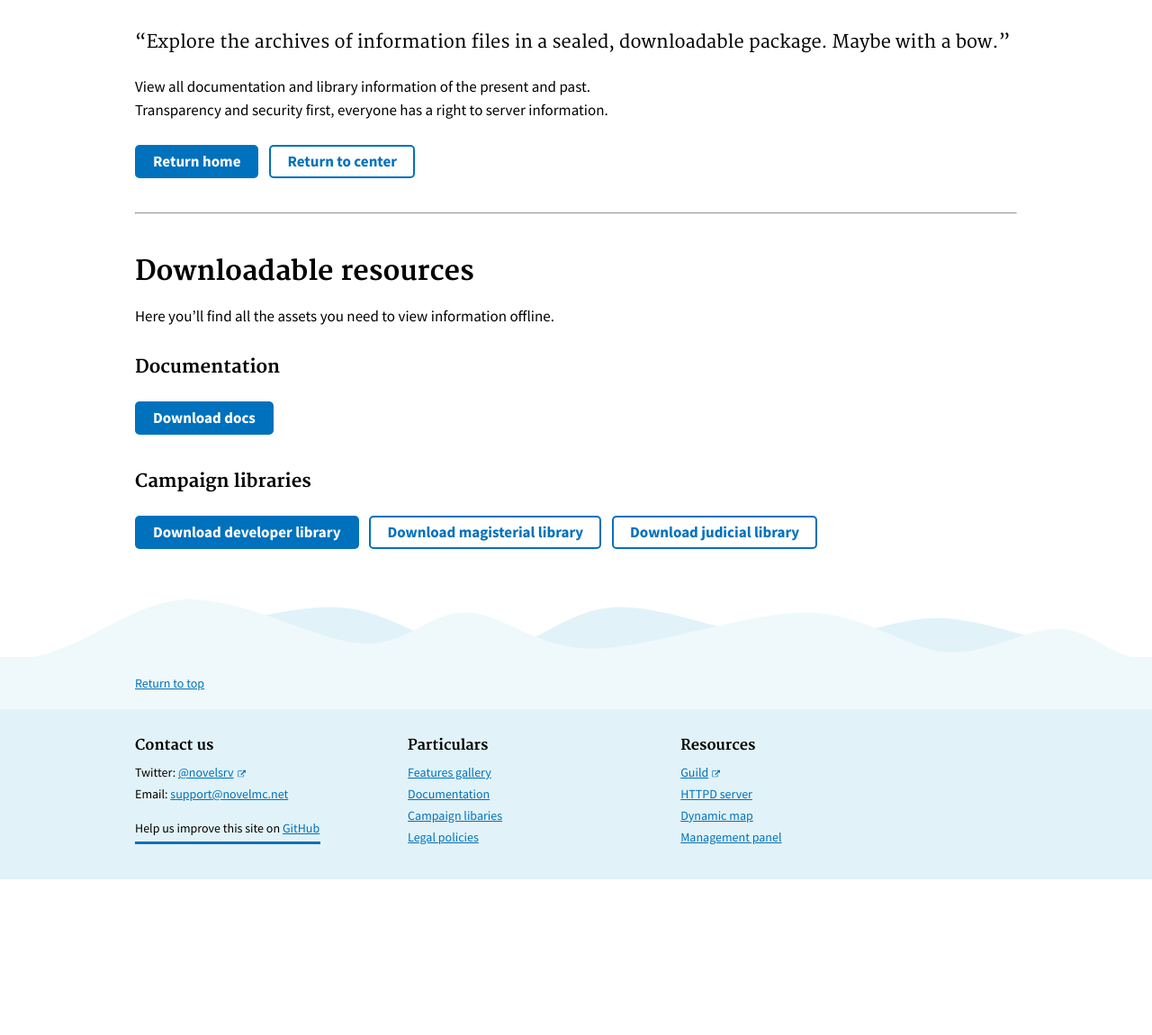
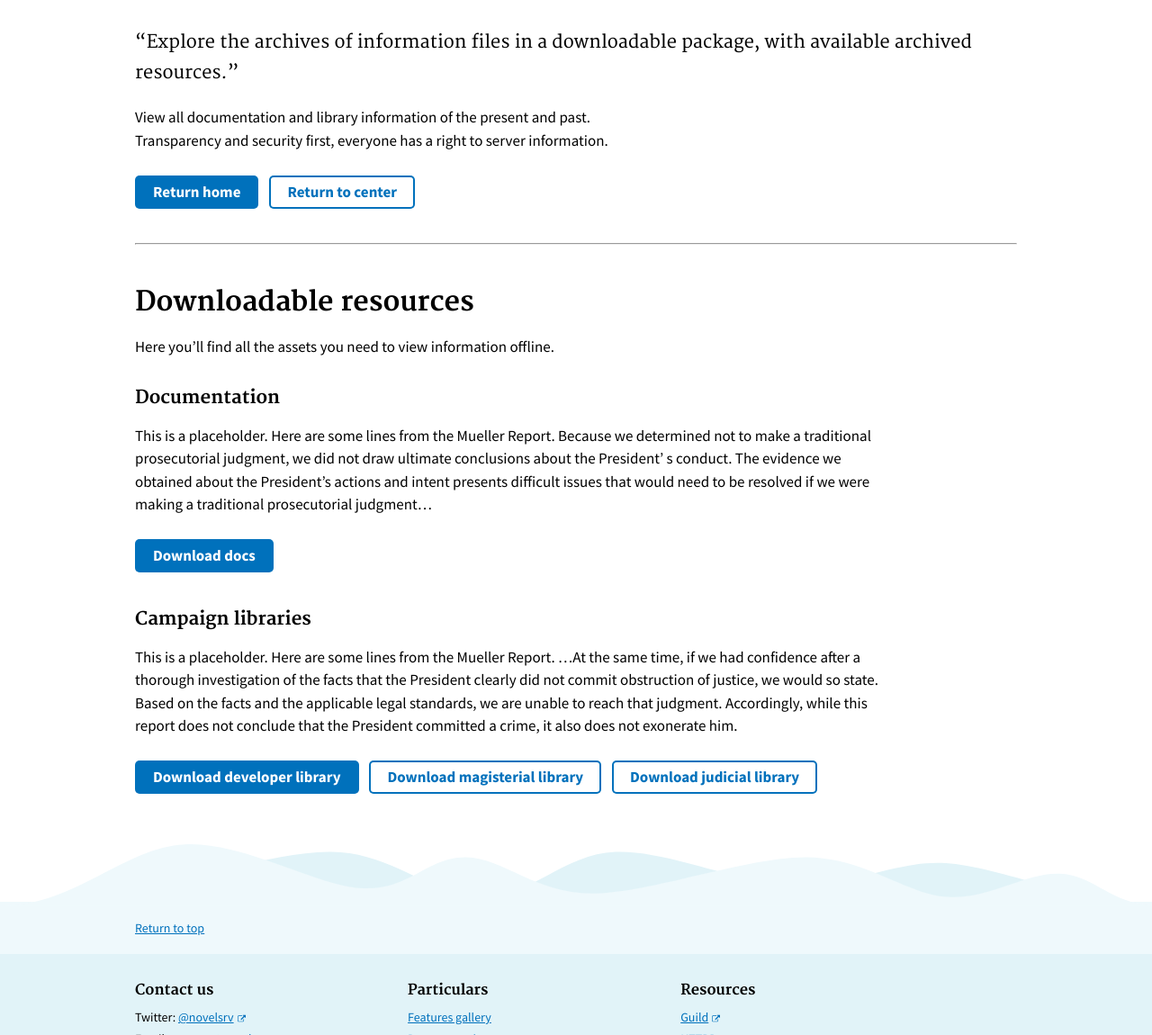
Before and after one commit to serrif/website, a Jekyll site: the page built from main/download.md, in a window 1280 px wide and 1400 px high. Shown: the part 250-1400 px from the top of the window at 90% size. Built offline with Jekyll 4.4.1, drawn with Linux system fonts in a browser that asks for light colours.

Commit message:
Lots of placeholder text

```diff
--- a/_data/navigation.yml
+++ b/_data/navigation.yml
@@ -76,7 +76,7 @@ particulars:
 
 footer:
   - text: Guild
-    href: https://discordapp.com/invite/nuNTR3U
+    href: /discord/
     external: true
   - text: HTTPD server
     href:
--- a/_includes/components/footer--small.html
+++ b/_includes/components/footer--small.html
@@ -12,11 +12,11 @@
       <div class="usa-width-one-third" style="width: 28rem; margin-bottom: 1.8rem;">
         <h3 style="font-size: 1.6rem; padding-top: 1rem;">Contact us</h3>
         <ul class="usa-unstyled-list">
-          <li style="line-height: 1.7;">Twitter: <a class="usa-external_link" href="https://twitter.com/novelsrv" style="color: #0071bc;">@novelsrv</a></li>
+          <li style="line-height: 1.7;">Twitter: <a class="usa-external_link" href="{{ site.baseurl }}/twitter/" style="color: #0071bc;">@novelsrv</a></li>
           <li style="line-height: 1.7;">Email: <a href="mailto:support@novelmc.net" style="color: #0071bc;">support@novelmc.net</a></li>
         </ul>
         <ul class="usa-unstyled-list" style="width: 20.6rem;">
-          <li style="line-height: 3rem; padding-top: 1rem; border-bottom: 3px #0071bc solid;">Help us improve this site on <a href="https://github.com/novelmc/novelmc.github.io/issues/new" style="color: #0071bc;">GitHub</a></li>
+          <li style="line-height: 3rem; padding-top: 1rem; border-bottom: 3px #0071bc solid;">Help us improve this site on <a class="usa-external_link" href="https://github.com/novelmc/novelmc.github.io/issues/new" style="color: #0071bc;">GitHub</a></li>
         </ul>
       </div>
       <div class="usa-width-one-third" style="width: 28rem; margin-bottom: 1.5rem;">
@@ -31,7 +31,7 @@
       <div class="usa-width-one-third" style="width: 28rem; margin-bottom: 1.5rem;">
         <h3 style="font-size: 1.6rem; padding-top: 1rem;">Resources</h3>
         <ul class="usa-unstyled-list">
-          <li style="line-height: 1.7;"><a class="usa-external_link" href="https://discordapp.com/invite/nuNTR3U" target="_blank" style="color: #0071bc;">Guild</a></li>
+          <li style="line-height: 1.7;"><a class="usa-external_link" href="{{ site.baseurl }}/discord/" target="_blank" style="color: #0071bc;">Guild</a></li>
           <li style="line-height: 1.7;"><a href="#" target="_blank" style="color: #0071bc;">HTTPD server</a></li>
           <li style="line-height: 1.7;"><a href="http://map.novelmc.net/" target="_blank" style="color: #0071bc;">Dynamic map</a></li>
           <li style="line-height: 1.7;"><a href="https://panel.novelmc.net/" target="_blank" style="color: #0071bc;">Management panel</a></li>
--- a/main/download.md
+++ b/main/download.md
@@ -4,7 +4,7 @@ permalink: /download/
 
 layout: post
 ---
-"Explore the archives of information files in a sealed, downloadable package. Maybe with a bow."
+"Explore the archives of information files in a downloadable package, with available archived resources."
 {: .usa-font-lead }
 
 View all documentation and library information of the present and past.
@@ -20,10 +20,12 @@ Transparency and security first, everyone has a right to server information.
 Here you'll find all the assets you need to view information offline.
 
 ### Documentation
+This is a placeholder. Here are some lines from the Mueller Report. Because we determined not to make a traditional prosecutorial judgment, we did not draw ultimate conclusions about the President' s conduct. The evidence we obtained about the President's actions and intent presents difficult issues that would need to be resolved if we were making a  traditional prosecutorial judgment...
 
 <a class="usa-button usa-button" href="https://github.com/novelmc/novlemc.github.io/releases/download/docs.zip">Download docs</a>
 
 ### Campaign libraries
+This is a placeholder. Here are some lines from the Mueller Report. ...At the same time, if we had confidence after a thorough investigation of the facts that the President clearly did not commit obstruction of justice, we would so state. Based on the facts and the applicable legal standards, we are unable to reach that judgment. Accordingly, while this report does not conclude that the President committed a crime, it also does not exonerate him.
 
 <a class="usa-button usa-button" href="https://github.com/novelmc/novlemc.github.io/releases/download/developerlib.zip">Download developer library</a>
 <a class="usa-button usa-button-secondary" href="https://github.com/novelmc/novlemc.github.io/releases/download/magisteriallib.zip">Download magisterial library</a>
--- /dev/null
+++ b/redirects/github.html
@@ -0,0 +1,5 @@
+---
+layout: redirect
+redirect_to: "https://github.com/novelmc"
+permalink: /github/
+---
--- /dev/null
+++ b/redirects/issues.html
@@ -0,0 +1,5 @@
+---
+layout: redirect
+redirect_to: "https://github.com/novelmc/Engine/issues/new"
+permalink: /issues/
+---
--- /dev/null
+++ b/redirects/twitter.html
@@ -0,0 +1,5 @@
+---
+layout: redirect
+redirect_to: "https://twitter.com/novelsrv"
+permalink: /twitter/
+---
```
Also changed, not shown: main/features.md (+13 -8 lines), main/home.md (+4 -4 lines).
